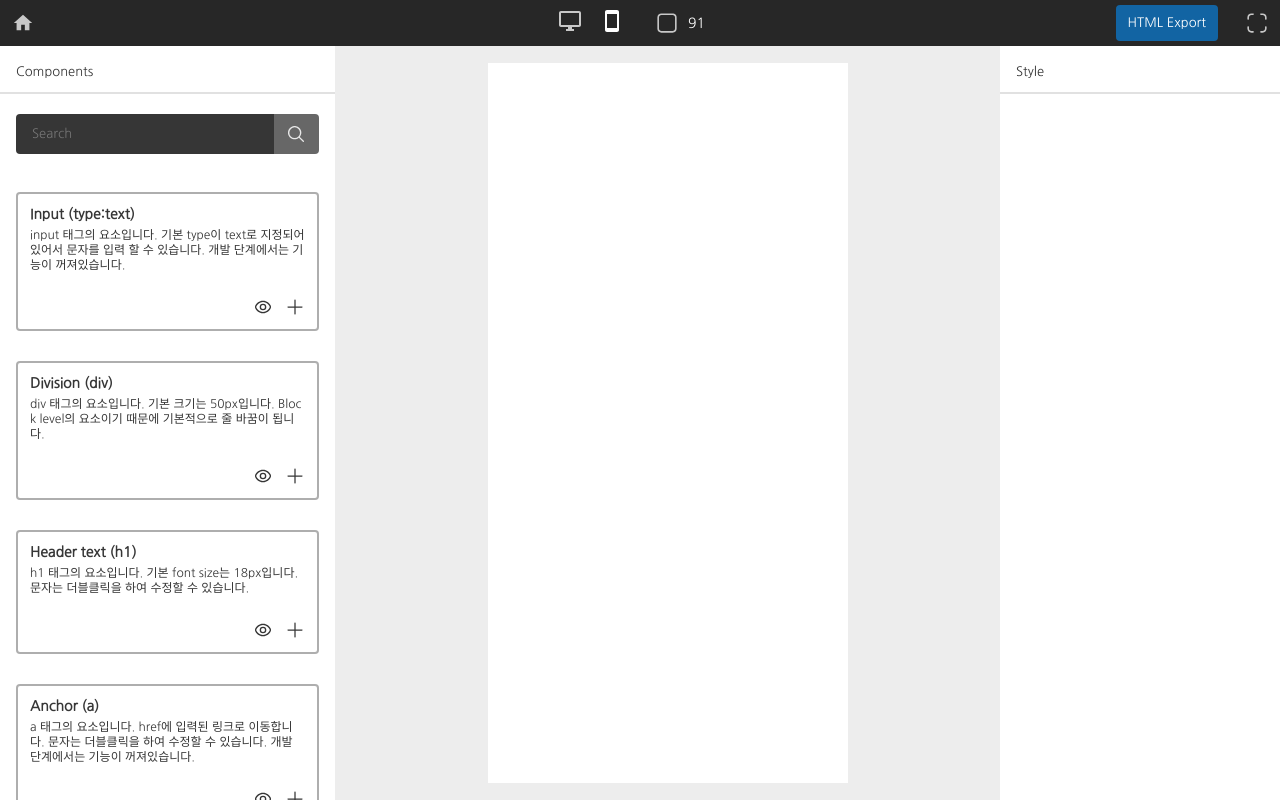
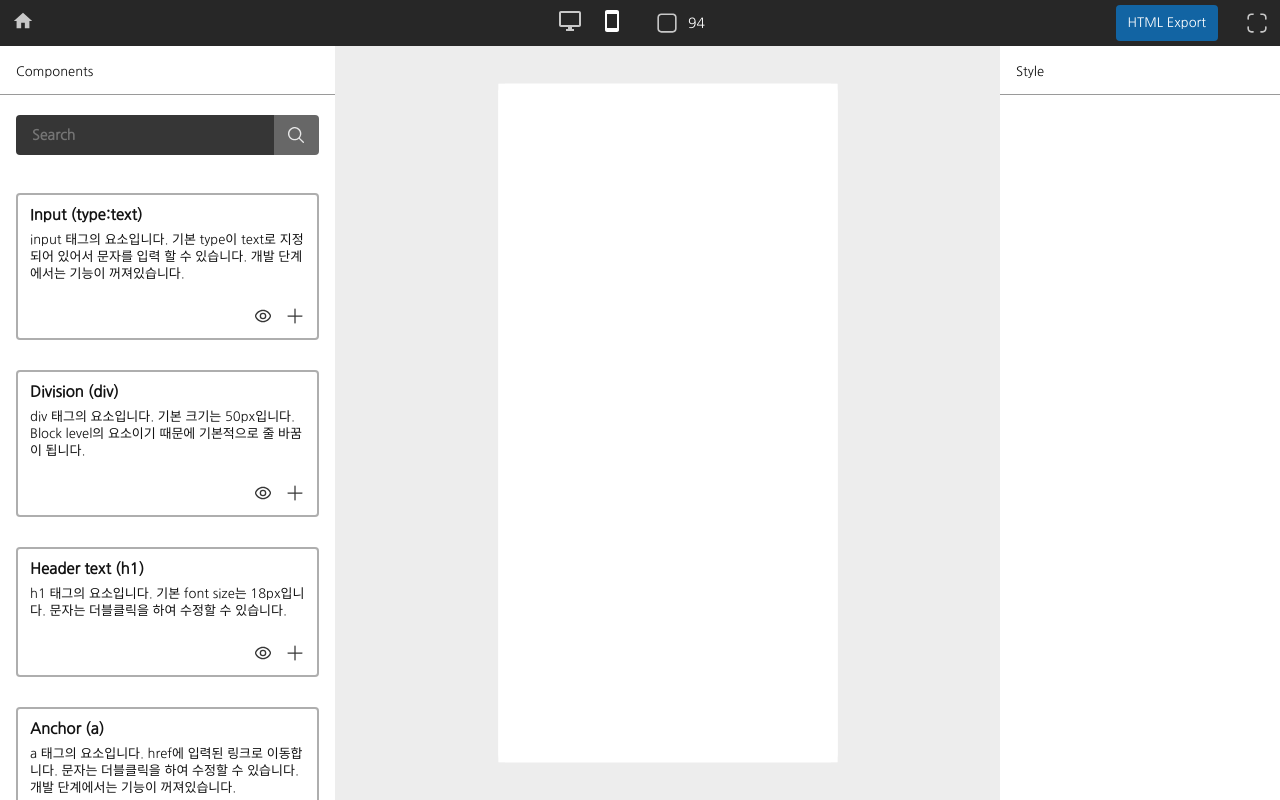
Before and after one commit to CWIN77/Html-Visualize-OldVer, a React (Create React App) app: page /develop/id in a window 1280 px wide. Built offline with nearby package versions, Linux system fonts and the light colour scheme; the HTML template or start-up script is replaced by a standard one.

Commit message:
fix code

```diff
--- a/src/components/components.tsx
+++ b/src/components/components.tsx
@@ -1,7 +1,7 @@
 import styled from 'styled-components'
-import { ReactComponent as SVG_search } from '../svgs/search.svg'
-import { ReactComponent as SVG_plus } from '../svgs/plus.svg'
-import { ReactComponent as SVG_eye } from '../svgs/eye.svg'
+import { ReactComponent as SvgSearch } from '../svgs/search.svg'
+import { ReactComponent as SvgPlus } from '../svgs/plus.svg'
+import { ReactComponent as SvgEye } from '../svgs/eye.svg'
 import { compData, ableInsert } from '../comps/compData'
 import { useStore } from "../zustant"
 import { useState } from 'react'
@@ -76,9 +76,9 @@ const Components = () => {
     <Container>
       <Name>Components</Name>
       <SearchContainer>
-        <SearchInput value={searchText} onChange={(e) => {searchComp(e.target.value);}} type={"text"} placeholder={"Search"} />
+        <SearchInput value={searchText} onChange={(e) => { searchComp(e.target.value); }} type={"text"} placeholder={"Search"} />
         <SearchBtn>
-          <SVG_search width={16} height={16} fill={"#E8E8E8"} />
+          <SvgSearch width={16} height={16} fill={"#E8E8E8"} />
         </SearchBtn>
       </SearchContainer>
       {
@@ -87,8 +87,8 @@ const Components = () => {
             <h1 title={data.descript}>{data.name}</h1>
             <h2>{data.descript}</h2>
             <div>
-              <SVG_eye {...iconStyles} />
-              <SVG_plus {...iconStyles} onClick={() => { addComp(data) }} />
+              <SvgEye {...iconStyles} />
+              <SvgPlus {...iconStyles} onClick={() => { addComp(data) }} />
             </div>
           </Comp>
         ))
@@ -118,8 +118,8 @@ const Container = styled.div`
 const Name = styled.h1`
   font-size: 13px;
   padding: 18px 16px;
-  padding-bottom: 12px;
-  border-bottom: 2px solid rgba(54,54,54,0.15);
+  padding-bottom: 14px;
+  border-bottom: 1px solid rgba(54,54,54,0.5);
 `
 const SearchContainer = styled.div`
   margin: 20px 16px;
@@ -130,7 +130,8 @@ const SearchContainer = styled.div`
 const SearchInput = styled.input`
   width:calc(100% - 28px - 46px);
   background-color: #363636;
-  font-size: 13px;
+  font-size: 14px;
+  font-weight: bold;
   padding: 0px 16px;
   border-radius: 4px 0px 0px 4px;
   height:40px;
@@ -159,10 +160,10 @@ const Comp = styled.div`
   flex-direction: column;
   h1{
     font-weight: 600;
-    font-size: 14px;
+    font-size: 15px;
     line-height: 16px;
     max-height: calc(16px * 2);
-    margin-bottom: 6px;
+    margin-bottom: 8px;
     overflow: hidden;
     text-overflow:ellipsis;
     word-break: break-all;
@@ -171,9 +172,9 @@ const Comp = styled.div`
     -webkit-box-orient: vertical;
   }
   h2{
-    font-size: 12px;
-    line-height: 15px;
-    max-height: calc(15px * 4);
+    font-size: 13px;
+    line-height: 17px;
+    max-height: calc(17px * 4);
     overflow: hidden;
     text-overflow:ellipsis;
     word-break: break-all;
--- a/src/components/developList.tsx
+++ b/src/components/developList.tsx
@@ -1,13 +1,13 @@
 import styled from 'styled-components'
-import { ReactComponent as SVG_plus } from '../svgs/plus.svg'
+import { ReactComponent as SvgPlus } from '../svgs/plus.svg'
 import { Link } from 'react-router-dom';
 
 const DevelopList = () => {
-  const iconStyles = {width:24, height:24,fill:"#FFFFFF"}
+  const iconStyles = { width: 24, height: 24, fill: "#FFFFFF" }
   return (
     <Container>
       <Delveop>
-        <div><SVG_plus {...iconStyles}/></div>
+        <div><SvgPlus {...iconStyles} /></div>
         <h1>새로운 프로젝트를 시작해보세요!</h1>
       </Delveop>
       <Link to="/develop/id">
@@ -27,7 +27,7 @@ const Container = styled.div`
   align-items: flex-start;
   flex-wrap: wrap;
   width:100%;
-  min-height:calc(100vh - 46px);
+  min-height: 100vh;
   background-color: initial;
 `
 const Delveop = styled.div`
--- a/src/components/nav.tsx
+++ b/src/components/nav.tsx
@@ -1,18 +1,171 @@
+// import styled from 'styled-components'
+// import { ReactComponent as SvgHome } from '../svgs/home.svg'
+// import { ReactComponent as SvgFullScreen } from '../svgs/fullScreen.svg'
+// import { ReactComponent as SvgRectangle } from '../svgs/rectangle.svg'
+// import { ReactComponent as SvgRectangleFill } from '../svgs/rectangle_fill.svg'
+// import { ReactComponent as Svgdesktop } from '../svgs/desktop.svg'
+// import { ReactComponent as SVG_phone } from '../svgs/phone.svg'
+// import { useEffect, useState } from 'react';
+// import Export from './export'
+
+// const Nav = () => {
+//   const [isFull, setIsFull] = useState(false);
+//   const [device, setDevice] = useState("phone"); // phone / desktop
+//   const [zoomLock, setZoomLock] = useState(false);
+//   const iconStyle = { width: 22, height: 22, fill: "rgb(200, 200, 200)", style: { padding: 12, backgroundColor: isFull ? "#363636" : "initial", cursor: "pointer" } };
+//   const rectangleIcon = { onClick: () => { setZoomLock(!zoomLock) }, width: 22, height: 22, fill: zoomLock ? "white" : "rgb(200, 200, 200)", style: { padding: 6, cursor: "pointer" } };
+//   const deviceIcon = { width: 24, height: 24, style: { padding: 8, marginLeft: 2, cursor: "pointer" } };
+//   let zoom = 1;
+
+//   const zoomEvent = (e: WheelEvent | Event) => {
+//     const zommInput = document.getElementById("zoom") as HTMLInputElement;
+//     if (document.getElementById("zoomContainer")?.className.split(" ").at(-1) === "false") {
+//       const viewBox = document.getElementById("viewBox") as HTMLInputElement;
+//       const target = e.target as HTMLElement | HTMLInputElement;
+//       if (target.id && e instanceof WheelEvent) {
+//         if (e.deltaY > 0) { // 스크롤 다운
+//           if (zoom > 0.1) {
+//             zoom -= 0.05;
+//             viewBox.style.transform = `scale(${zoom}, ${zoom})`;
+//           }
+//         } else { // 스크롤 업
+//           if (zoom < 1.75) {
+//             zoom += 0.05;
+//             viewBox.style.transform = `scale(${zoom}, ${zoom})`;
+//           }
+//         }
+//       } else {
+//         if (target instanceof HTMLInputElement) {
+//           if ((zoom < 1.75 || zoom > 0.1) && Number(target.value) === NaN) {
+//             zoom = Number(target.value) / 100;
+//             viewBox.style.transform = `scale(${zoom}, ${zoom})`;
+//           }
+//         }
+//       }
+//       zommInput.value = String(Math.floor(zoom * 100));
+//     } else {
+//       zommInput.value = String(Math.floor(zoom * 100));
+//     }
+//   }
+
+//   useEffect(() => {
+//     const viewBg = document.getElementById("viewBackground") as HTMLElement;
+//     if (device === "phone") {
+//       zoom = viewBg.offsetHeight * 0.87 / 720;
+//     } else if (device === "desktop") {
+//       zoom = viewBg.offsetWidth * 0.87 / 1395;
+//     }
+//     const zommInput = document.getElementById("zoom") as HTMLInputElement;
+//     zommInput.value = String(Math.floor(zoom * 100));
+//     const viewContainerElem = document.getElementById("viewContainer") as HTMLElement;
+//     zommInput.addEventListener("change", zoomEvent);
+//     viewContainerElem.addEventListener('wheel', zoomEvent);
+//   }, [])
+
+//   const changeDevice = (type: string) => {
+//     const viewBg = document.getElementById("viewBackground") as HTMLElement;
+//     const zommInput = document.getElementById("zoom") as HTMLInputElement;
+//     const viewBox = document.getElementById("viewBox") as HTMLElement;
+//     const viewContainerElem = document.getElementById("viewContainer") as HTMLElement;
+//     if (type === "desktop") {
+//       setDevice("desktop");
+//       viewBox.style.width = "1395px";
+//       viewBox.style.height = "992px";
+//       zoom = viewBg.offsetWidth * 0.87 / 1395;
+//       viewBox.style.transform = `scale(${zoom}, ${zoom})`;
+//     } else if (type === "phone") {
+//       setDevice("phone");
+//       viewBox.style.width = "360px";
+//       viewBox.style.height = "720px";
+//       zoom = viewBg.offsetHeight * 0.87 / 720;
+//       viewBox.style.transform = `scale(${zoom}, ${zoom})`;
+//     }
+//     zommInput.value = String(Math.floor(zoom * 100));
+//     zommInput.removeEventListener("change", zoomEvent);
+//     viewContainerElem.removeEventListener('wheel', zoomEvent);
+//     viewContainerElem.addEventListener('wheel', zoomEvent);
+//     zommInput.addEventListener("change", zoomEvent);
+//   }
+
+//   return (
+//     <Container>
+//       <SvgHome {...iconStyle} />
+//       <ZoomContainer id="zoomContainer" className={String(zoomLock)}>
+//         <span>
+//           <Svgdesktop fill={device === "desktop" ? "white" : "rgb(200, 200, 200)"} {...deviceIcon} onClick={() => { changeDevice("desktop") }} />
+//           <SVG_phone fill={device === "phone" ? "white" : "rgb(200, 200, 200)"} {...deviceIcon} onClick={() => { changeDevice("phone") }} />
+//         </span>
+//         {
+//           zoomLock
+//             ? <SvgRectangleFill {...rectangleIcon} />
+//             : <SvgRectangle {...rectangleIcon} />
+//         }
+//         <ZoomInput type={"text"} id="zoom" />
+//       </ZoomContainer>
+//       <div>
+//         <Export />
+//         <SvgFullScreen {...iconStyle} onClick={() => {
+//           if (isFull) document.exitFullscreen();
+//           else document.body.requestFullscreen();
+//           setIsFull(!isFull);
+//         }} />
+//       </div>
+//     </Container >
+//   )
+// }
+
+// const Container = styled.div`
+//   width:100vw;
+//   height:46px;
+//   background-color: #272727;
+//   display:flex;
+//   align-items: center;
+//   justify-content: space-between;
+//   div{
+//     display:flex;
+//     align-items: center;
+//   }
+// `
+// const ZoomContainer = styled.div`
+//   display:flex;
+//   align-items: center;
+//   justify-content: center;
+//   position: fixed;
+//   left: calc(50vw - (191.91px / 2));
+//   padding-left: 4px;
+//   span{
+//     margin-right: 18px;
+//   }
+// `
+// const ZoomInput = styled.input`
+//   color:rgb(255,255,255);
+//   width:40px;
+//   padding: 8px;
+//   padding-left: 4px;
+//   font-size: 14px;
+// `
+
+// export default Nav
+
+
+
 import styled from 'styled-components'
-import { ReactComponent as SVG_home } from '../svgs/home.svg'
-import { ReactComponent as SVG_fullScreen } from '../svgs/fullScreen.svg'
-import { ReactComponent as SVG_rectangle } from '../svgs/rectangle.svg'
-import { ReactComponent as SVG_rectangle_fill } from '../svgs/rectangle_fill.svg'
-import { ReactComponent as SVG_desktop } from '../svgs/desktop.svg'
-import { ReactComponent as SVG_phone } from '../svgs/phone.svg'
+import { ReactComponent as SvgHome } from '../svgs/home.svg'
+import { ReactComponent as SvgFullScreen } from '../svgs/fullScreen.svg'
+import { ReactComponent as SvgRectangle } from '../svgs/rectangle.svg'
+import { ReactComponent as SvgRectangleFill } from '../svgs/rectangle_fill.svg'
+import { ReactComponent as SvgDesktop } from '../svgs/desktop.svg'
+import { ReactComponent as SvgPhone } from '../svgs/phone.svg'
 import { useEffect, useState } from 'react';
 import Export from './export'
+import { Link } from 'react-router-dom'
 
 const Nav = () => {
   const [isFull, setIsFull] = useState(false);
   const [device, setDevice] = useState("phone"); // phone / desktop
   const [zoomLock, setZoomLock] = useState(false);
-  const iconStyle = { width: 22, height: 22, fill: "rgb(200, 200, 200)", style: { padding: 12, backgroundColor: isFull ? "#363636" : "initial", cursor: "pointer" } };
+  const fullIcon = { width: 22, height: 22, fill: "rgb(200, 200, 200)", style: { padding: 12, backgroundColor: isFull ? "#363636" : "initial", cursor: "pointer" } };
+  const homeIcon = { width: 22, height: 22, fill: "rgb(200, 200, 200)", style: { padding: 12, cursor: "pointer" } };
   const rectangleIcon = { onClick: () => { setZoomLock(!zoomLock) }, width: 22, height: 22, fill: zoomLock ? "white" : "rgb(200, 200, 200)", style: { padding: 6, cursor: "pointer" } };
   const deviceIcon = { width: 24, height: 24, style: { padding: 8, marginLeft: 2, cursor: "pointer" } };
   let zoom = 1;
@@ -24,37 +177,33 @@ const Nav = () => {
       const target = e.target as HTMLElement | HTMLInputElement;
       if (target.id && e instanceof WheelEvent) {
         if (e.deltaY > 0) { // 스크롤 다운
-          if (zoom > 0.1) {
+          if (zoom > 0.05) {
             zoom -= 0.05;
-            viewBox.style.transform = `scale(${zoom}, ${zoom})`;
           }
         } else { // 스크롤 업
-          if (zoom < 1.75) {
+          if (zoom < 3) {
             zoom += 0.05;
-            viewBox.style.transform = `scale(${zoom}, ${zoom})`;
           }
         }
       } else {
-        if (target instanceof HTMLInputElement) {
-          if ((zoom < 1.75 || zoom > 0.1) && Number(target.value) === NaN) {
-            zoom = Number(target.value) / 100;
-            viewBox.style.transform = `scale(${zoom}, ${zoom})`;
-          }
+        if (target instanceof HTMLInputElement && Number(target.value) !== NaN) {
+          zoom = Number(target.value) / 100;
         }
       }
-      zommInput.value = String(Math.floor(zoom * 100));
-    } else {
-      zommInput.value = String(Math.floor(zoom * 100));
+      viewBox.style.transform = `scale(${zoom}, ${zoom})`;
     }
+    zommInput.value = String(Math.floor(zoom * 100));
   }
 
   useEffect(() => {
     const viewBg = document.getElementById("viewBackground") as HTMLElement;
+    const viewBox = document.getElementById("viewBox") as HTMLInputElement;
     if (device === "phone") {
-      zoom = viewBg.offsetHeight * 0.87 / 720;
+      zoom = viewBg.offsetHeight * 0.9 / 720;
     } else if (device === "desktop") {
-      zoom = viewBg.offsetWidth * 0.87 / 1395;
+      zoom = viewBg.offsetWidth * 0.9 / 1395;
     }
+    viewBox.style.transform = `scale(${zoom}, ${zoom})`;
     const zommInput = document.getElementById("zoom") as HTMLInputElement;
     zommInput.value = String(Math.floor(zoom * 100));
     const viewContainerElem = document.getElementById("viewContainer") as HTMLElement;
@@ -71,13 +220,13 @@ const Nav = () => {
       setDevice("desktop");
       viewBox.style.width = "1395px";
       viewBox.style.height = "992px";
-      zoom = viewBg.offsetWidth * 0.87 / 1395;
+      zoom = viewBg.offsetWidth * 0.9 / 1395;
       viewBox.style.transform = `scale(${zoom}, ${zoom})`;
     } else if (type === "phone") {
       setDevice("phone");
       viewBox.style.width = "360px";
       viewBox.style.height = "720px";
-      zoom = viewBg.offsetHeight * 0.87 / 720;
+      zoom = viewBg.offsetHeight * 0.9 / 720;
       viewBox.style.transform = `scale(${zoom}, ${zoom})`;
     }
     zommInput.value = String(Math.floor(zoom * 100));
@@ -89,22 +238,24 @@ const Nav = () => {
 
   return (
     <Container>
-      <SVG_home {...iconStyle} />
+      <Link to="/">
+        <SvgHome {...homeIcon} />
+      </Link>
       <ZoomContainer id="zoomContainer" className={String(zoomLock)}>
         <span>
-          <SVG_desktop fill={device === "desktop" ? "white" : "rgb(200, 200, 200)"} {...deviceIcon} onClick={() => { changeDevice("desktop") }} />
-          <SVG_phone fill={device === "phone" ? "white" : "rgb(200, 200, 200)"} {...deviceIcon} onClick={() => { changeDevice("phone") }} />
+          <SvgDesktop fill={device === "desktop" ? "white" : "rgb(200, 200, 200)"} {...deviceIcon} onClick={() => { changeDevice("desktop") }} />
+          <SvgPhone fill={device === "phone" ? "white" : "rgb(200, 200, 200)"} {...deviceIcon} onClick={() => { changeDevice("phone") }} />
         </span>
         {
           zoomLock
-            ? <SVG_rectangle_fill {...rectangleIcon} />
-            : <SVG_rectangle {...rectangleIcon} />
+            ? <SvgRectangleFill {...rectangleIcon} />
+            : <SvgRectangle {...rectangleIcon} />
         }
         <ZoomInput type={"text"} id="zoom" />
       </ZoomContainer>
       <div>
         <Export />
-        <SVG_fullScreen {...iconStyle} onClick={() => {
+        <SvgFullScreen {...fullIcon} onClick={() => {
           if (isFull) document.exitFullscreen();
           else document.body.requestFullscreen();
           setIsFull(!isFull);
--- a/src/components/styleSetting.tsx
+++ b/src/components/styleSetting.tsx
@@ -232,8 +232,8 @@ const StyleContainer = styled.div`
 const Name = styled.h1`
   font-size: 13px;
   padding: 18px 16px;
-  padding-bottom: 12px;
-  border-bottom: 2px solid rgba(54, 54, 54, 0.15);
+  padding-bottom: 14px;
+  border-bottom: 1px solid rgba(54,54,54,0.5);
 `
 const Style = styled.div`
   margin-top: 28px;
--- a/src/components/user.tsx
+++ b/src/components/user.tsx
@@ -1,6 +1,6 @@
 import styled from 'styled-components'
 import { CopyToClipboard } from 'react-copy-to-clipboard'
-import { ReactComponent as SVG_plus } from '../svgs/plus.svg'
+import { ReactComponent as SvgPlus } from '../svgs/plus.svg'
 
 const User = () => {
   const iconStyles = { fill: "#363636", width: 14, height: 14, style: { padding: 2, cursor: "pointer" } }
@@ -18,7 +18,7 @@ const User = () => {
       {/* <Friends>
         <FriendTitle>
           <h1>Friend</h1>
-          <SVG_plus {...iconStyles} />
+          <SvgPlus {...iconStyles} />
         </FriendTitle>
         <FriendList>
           Tester
--- a/src/index.css
+++ b/src/index.css
@@ -22,7 +22,7 @@ code {
   text-decoration: none;
   font-size: 14px;
   font-weight: 400;
-  color: #363636;
+  color: #121212;
   user-select: none;
 }
 
--- a/src/pages/Home.tsx
+++ b/src/pages/Home.tsx
@@ -6,7 +6,7 @@ const Home = () => {
   return (
     <Container>
       <User />
-      <DevelopList/>
+      <DevelopList />
     </Container>
   )
 }
```
